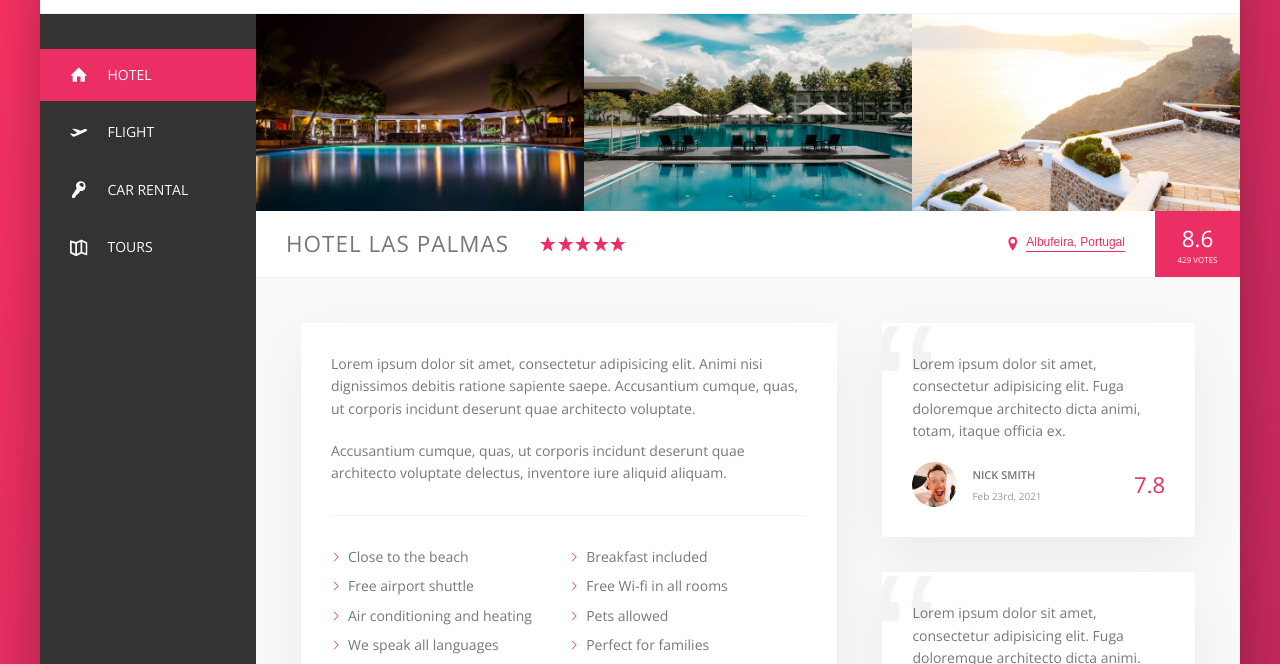
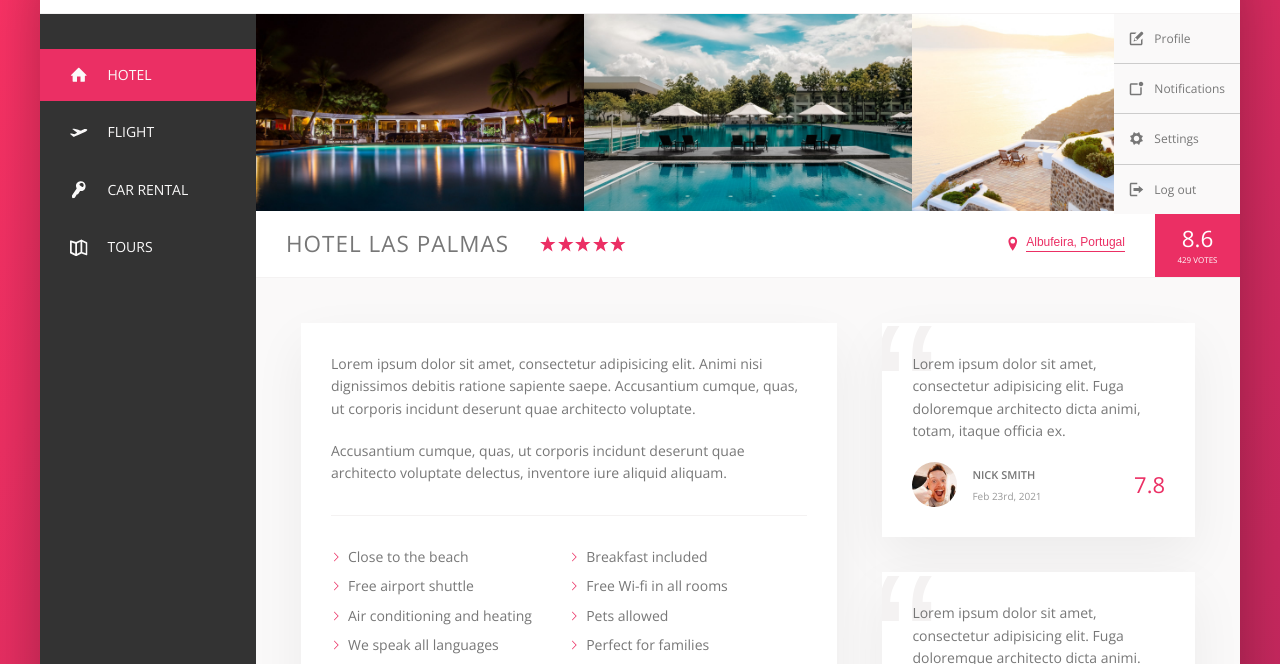
Before and after one commit to rsous/Trillo, a website: page index.html in a window 1280 px wide. Shown: the part 136-800 px from the top of the page. Drawn offline with nearby package versions, Linux system fonts and the light colour scheme.

Commit message:
Created dropdown menu in the 'content' div

```diff
--- a/index.html
+++ b/index.html
@@ -56,6 +56,36 @@
       </header>
 
       <div class="content">
+        <!--Dropdown user menu -->
+        <div class="user-drop">
+          <ul class="user-drop__menu">
+            <li class="user-drop__menu-item">
+              <svg class="user-nav__icon user-drop__icon">
+                <use xlink:href="img/sprite-menu.svg#icon-new-message"></use>
+              </svg>
+              <span>Profile</span>
+            </li>
+            <li class="user-drop__menu-item">
+              <svg class="user-nav__icon user-drop__icon">
+                <use xlink:href="img/sprite-menu.svg#icon-notification"></use>
+              </svg>
+              <span>Notifications</span>
+            </li>
+            <li class="user-drop__menu-item">
+              <svg class="user-nav__icon user-drop__icon">
+                <use xlink:href="img/sprite-menu.svg#icon-cog"></use>
+              </svg>
+              <span>Settings</span>
+            </li>
+            <li class="user-drop__menu-item">
+              <svg class="user-nav__icon user-drop__icon">
+                <use xlink:href="img/sprite-menu.svg#icon-log-out"></use>
+              </svg>
+              <span>Log out</span>
+            </li>
+          </ul>
+        </div>
+
         <nav class="sidebar">
           <ul class="side-nav">
             <li class="side-nav__item side-nav__item--active">
--- a/sass/_components.scss
+++ b/sass/_components.scss
@@ -119,8 +119,55 @@
     border-radius: 50%;
     margin-right: 1rem;
   }
+
+  &__user:hover {
+    background-color: orangered;
+  }
 }
 
+/////////////////////////////////////////
+// DROP DOWN USER MENU
+.user-drop {
+  display: inline-block;
+  position: absolute;
+  top: 0;
+  right: 0;
+
+  background-color: var(--color-grey-light-1);
+
+  &__menu {
+    display: inline-block;
+    list-style: none;
+    height: 100%;
+  }
+
+  &__menu-item {
+    font-size: 1.2rem;
+    padding: 1.5rem 1.5rem;
+    display: flex;
+    align-items: center;
+  }
+
+  &__menu-item:not(:last-child) {
+    border-bottom: 1px solid var(--color-grey-light-4);
+  }
+
+  &__menu-item:hover {
+    background-color: var(--color-grey-light-2);
+    color: var(--color-primary);
+    cursor: pointer;
+  }
+
+  &__menu-item:hover &__icon {
+    fill: var(--color-primary);
+  }
+
+  &__icon {
+    height: 1.5rem;
+    width: 1.5rem;
+    margin-right: 1rem;
+  }
+}
 /////////////////////////////////////////
 // SIDE NAVIGATION
 
--- a/sass/_layout.scss
+++ b/sass/_layout.scss
@@ -32,6 +32,7 @@
 
 .content {
   display: flex;
+  position: relative;
 
   @media only screen and (max-width: $bp-medium) {
     flex-direction: column;
```
Also changed, not shown: css/style.css, img/SVG/cog.svg (added), img/SVG/inbox.svg (added), img/SVG/log-out.svg (added), img/SVG/new-message.svg (added), img/SVG/notification.svg (added), img/sprite-menu.svg (added).
